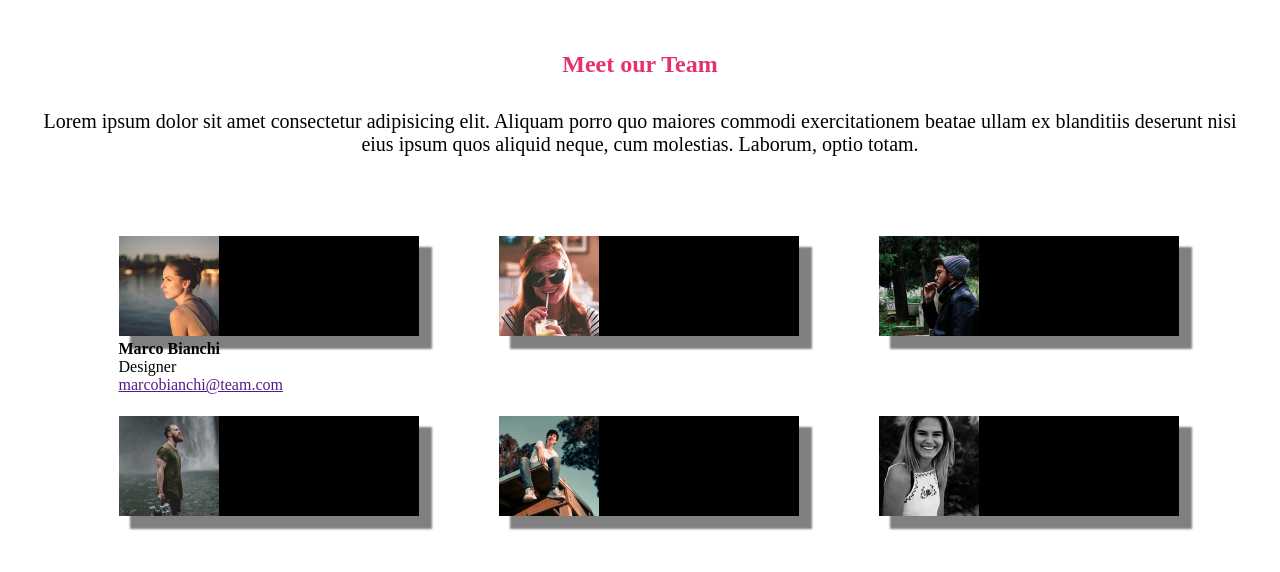
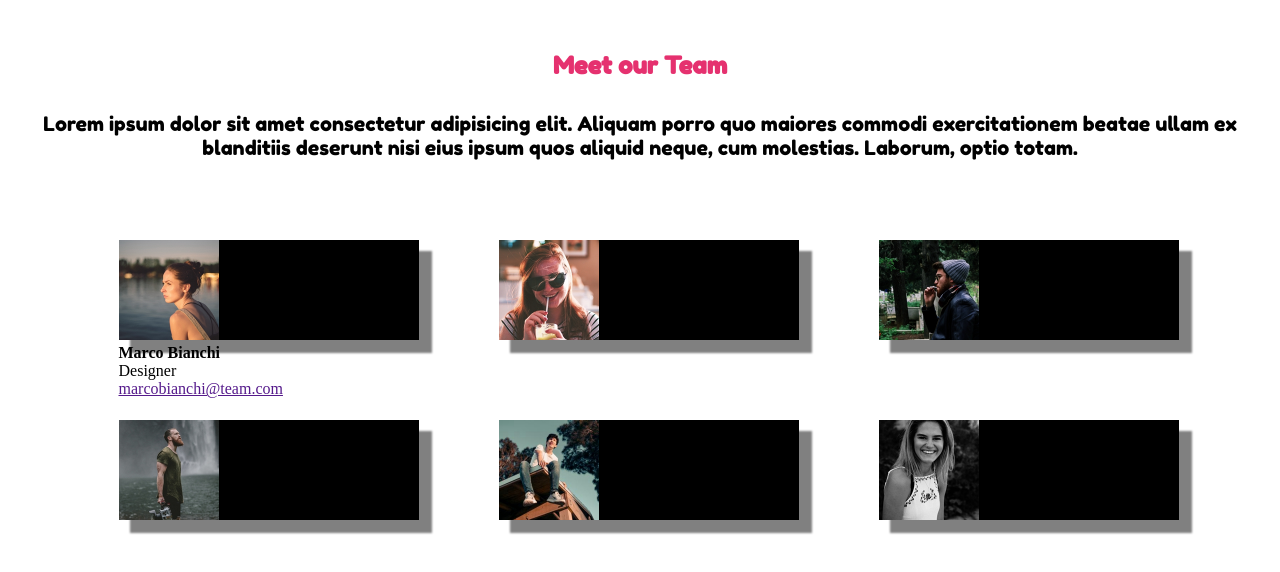
Before and after one commit to FrancescoLoCasto/html-css-float-cards, a plain HTML site: page index.html in a window 1280 px wide. Drawn offline with Linux system fonts and the light colour scheme.

Commit message:
Upload Font

```diff
--- a/css/style.css
+++ b/css/style.css
@@ -22,6 +22,7 @@ h1.title{
     text-align: center;
     padding-top: .2rem;
     padding-bottom: 2rem;
+    font-family: 'Fredoka One', cursive;
 
 }
 
@@ -29,6 +30,7 @@ h1.title{
     color: rgb(0, 0, 0);
     font-size: 20px;
     text-align: center;
+    font-family: 'Fredoka One', cursive;
 }
 
 .box{
--- a/index.html
+++ b/index.html
@@ -5,6 +5,12 @@
         <meta http-equiv="X-UA-Compatible" content="IE=edge">
         <meta name="viewport" content="width=device-width, initial-scale=1.0">
         <link rel="stylesheet" href="./css/style.css">
+
+        <!-- Google fonts -->
+        <link rel="preconnect" href="https://fonts.googleapis.com">
+        <link rel="preconnect" href="https://fonts.gstatic.com" crossorigin>
+        <link href="https://fonts.googleapis.com/css2?family=Fredoka+One&display=swap" rel="stylesheet">
+
         <title>Float Cards</title>
     </head>
     <body>
```
